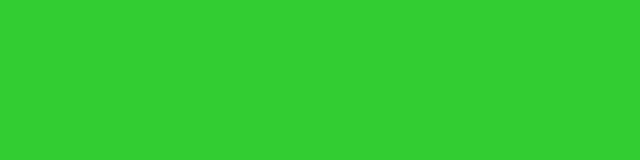
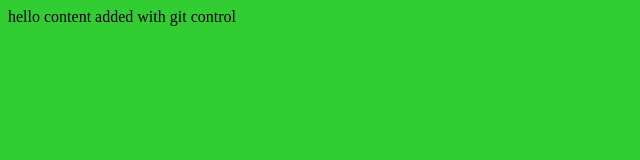
Before and after one commit to Varun9350singh/web-dev-course-Angela-Yu, a plain HTML site: page 8.3+Media+Query/8.3 Media Query/index.html in a window 1280 px wide. Shown: the whole page, without its empty margins (0-640 px from the left). Drawn offline with Linux system fonts and the light colour scheme.

Commit message:
tryed git

```diff
--- a/8.3+Media+Query/8.3 Media Query/index.html
+++ b/8.3+Media+Query/8.3 Media Query/index.html
@@ -48,6 +48,8 @@ TODO: Change the background color for each device
 </head>
 
 <body>
+  hello content added with git control
+
 </body>
 
 </html>
```
